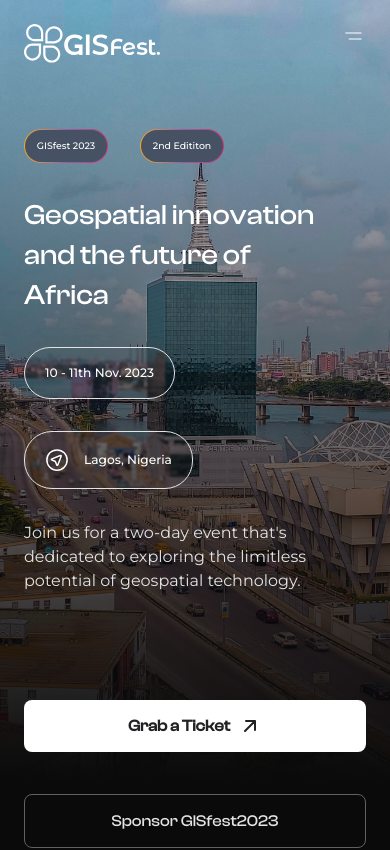
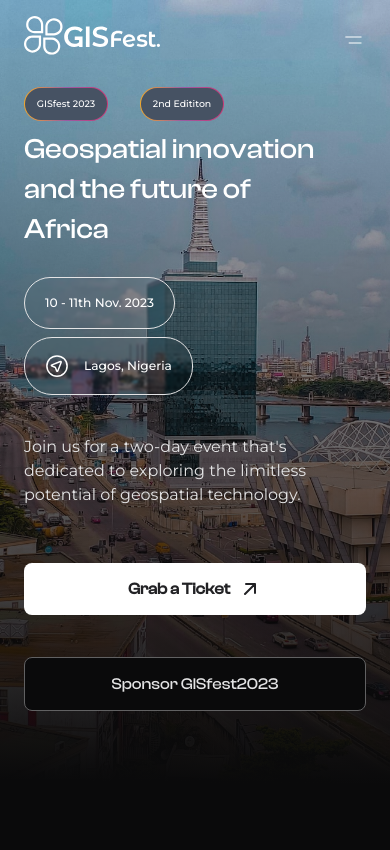
Before and after one commit to vickystickz/gisfest-conference-website, a Next.js app: page / in a window 390 px wide. Shown: the top 850 px of the page. Built offline with nearby package versions, Linux system fonts and the light colour scheme; no server answers.

Commit message:
fixed mobile menu for mobile view

```diff
--- a/components/jumbotron/HeroContent.tsx
+++ b/components/jumbotron/HeroContent.tsx
@@ -10,8 +10,8 @@
 
 const HeroContent = ({ conference, buttons}: THeroContent) => {
   return (
-    <div className='z-20 flex-grow flex flex-col gap-[15%] tablet:gap-12  w-full relative h-full laptop:mt-[3%] tablet:mt-[3%] px-6 laptop:px-24 tablet:px-14 max-w-screen-tv mx-auto'>
-        <div className="flex flex-col gap-[2rem]">
+    <div className='z-20 flex-grow flex flex-col laptop:gap-[15%] gap-14 tablet:gap-12  w-full relative h-full laptop:mt-[3%] tablet:mt-[3%] px-6 laptop:px-24 tablet:px-14 max-w-screen-tv mx-auto'>
+        <div className="flex flex-col laptop:gap-[2rem] tablet:gap-[2rem] gap-2">
             <div className="flex gap-8">
                 <HeroText text={`GISfest ${conference.year}`}/>
                 <HeroText text={conference.edition}/>
@@ -19,7 +19,7 @@
             <h1 className="laptop:text-h1 tablet:text-h2 text-h4 laptop:leading-[92px] laptop:max-w-[770px] tablet:w-[70%] w-[90%] text-white font-clashDisplay laptop:font-p-semibold font-p-medium ">
                 {conference.title}
             </h1>
-            <div className="flex flex-col laptop:flex-row tablet:flex-row gap-8">
+            <div className="flex flex-col laptop:flex-row tablet:flex-row laptop:gap-8 gap-2 laptop:p-0 tablet:p-0 pb-[32px] pt-5">
                 <HeroLocation text={conference.date} showLocationIcon={false} />
                 <HeroLocation text={conference.location} showLocationIcon={true} />
             </div>
--- a/components/jumbotron/Jumbotron.tsx
+++ b/components/jumbotron/Jumbotron.tsx
@@ -7,7 +7,7 @@
 const Jumbotron = () => {
     const {jumbotron} = siteConfiguration
   return (
-    <div className='h-screen tablet:h-max relative transition-all delay-150 ease-out flex flex-col gap-[5%] '>
+    <div className='h-screen tablet:h-max relative transition-all delay-150 ease-out flex flex-col laptop:gap-[5%] tablet:gap-[5%] gap-4 '>
          <Header />
         <Image src={jumbotron.heroImage} alt='hero-image' className='top-0 object-cover bottom-0 z-0 absolute h-full w-full' />
         <div className='bg-gradient  absolute z-10 top-0 w-full h-full'>
--- a/components/shared/Header.tsx
+++ b/components/shared/Header.tsx
@@ -14,7 +14,15 @@
 
 
   const handleMobileMenu = () => {
-    setShowMobileMenu(!showMobileMenu);
+    if(showMobileMenu === false) {
+      setShowMobileMenu(!showMobileMenu);
+      if (typeof window != 'undefined' && window.document) {
+        document.body.style.overflow = 'hidden';
+      }
+    }else{
+      setShowMobileMenu(!showMobileMenu);
+      document.body.style.overflow = 'unset';
+    }
   }
 
   const [isScrolled, setIsScrolled] = useState(false);
@@ -33,17 +41,23 @@
   }, []);
 
 
+  const showMobileMenuHandler = () => {
+
+
+  }
+
+
   // get Current year
     const year = new Date().getFullYear();
 
   return (
-    <header className={`grid z-30 transition-all delay-150 ease-in-out ${isScrolled ? "fixed laptop:left-0 laptop:right-0 w-screen backdrop-blur-blur ": null} ${showMobileMenu && "h-full"} w-full laptop:grid-cols-12 laptop:max-w-screen-tv mx-auto grid-cols-2 laptop:items-center laptop:px-24 px-6 laptop:py-[22px] tablet:px-14 py-6`}>
+    <header className={`grid z-30 transition-all delay-150 ease-in-out ${isScrolled ? "fixed laptop:left-0 laptop:right-0 w-screen backdrop-blur-blur ": null} ${showMobileMenu && "h-full"} w-screen laptop:grid-cols-12 laptop:max-w-screen-tv mx-auto grid-cols-2 laptop:items-center laptop:px-24 px-6 laptop:py-[22px] tablet:px-14 py-4`}>
       <div className="laptop:col-span-2 col-span-1 z-40 relative">
         <a href={header.conferenceLogo.route}>
           <Image src={header.conferenceLogo.logo} alt="logo" />
         </a>
       </div>
-      <div className={`fixed z-30 laptop:relative transition-all delay-150 ease-in-out ${showMobileMenu ? "right-0 left-0 h-full": "right-[-120%]"} w-full  laptop:right-0  laptop:h-max z-20 pt-[35%] tablet:pt-[5.5%] laptop:pt-0 laptop:gap-0 gap-[130px] tablet:gap-8 tablet:px-14 px-6 laptop:px-0 backdrop-blur-blur flex flex-col laptop:backdrop-blur-none laptop:col-span-10 laptop:grid-cols-12 laptop:grid`}>
+      <div className={`fixed z-30 laptop:relative transition-all delay-150 ease-in-out ${showMobileMenu ? "right-0 left-0 ": "right-[-120%]"} w-full h-screen  laptop:right-0  laptop:h-max z-20 pt-[30%] tablet:pt-[5.5%] laptop:pt-0 laptop:gap-0 gap-24  tablet:gap-8 tablet:px-14 px-6 laptop:px-0 backdrop-blur-blur flex flex-col laptop:backdrop-blur-none laptop:col-span-10 laptop:grid-cols-12 laptop:grid`}>
         <div className="col-span-6 w-full laptop:flex tablet:justify-end laptop:justify-end ">
           <ul className="w-full flex  flex-col gap-9 tablet:gap-2  laptop:gap-0  laptop:flex-row justify-end items-center">
             {header.navigationLinks.map((link, index) => {
@@ -89,7 +103,7 @@
         </div>
         <span className="laptop:hidden block w-full text-center bottom-0 relative text-body-xm font-p-medium text-tc-10">© {year} GISfest Tech.</span>
       </div>
-      <div className="col-span-1 flex laptop:items-center justify-end laptop:hidden z-30 relative">
+      <div className="col-span-1 flex text-center mt-3 laptop:items-center justify-end laptop:hidden z-30 ">
         <div onClick={handleMobileMenu} className="transition-all delay-150 ease-in-out">
           {
             showMobileMenu ?
```
Also changed, not shown: styles/globals.css (line endings or trailing spaces).
